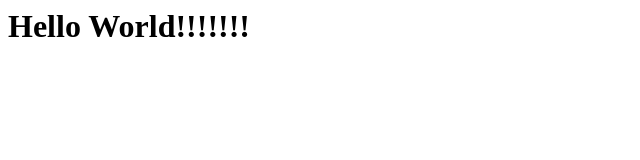
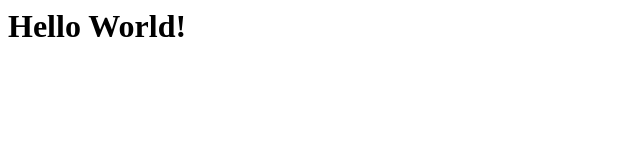
Before and after one commit to umorenovanderlaanTechtonic/Test_Project, a plain HTML site: page index.html in a window 1280 px wide. Shown: the full height of the page, 0-640 px from the left. Drawn offline with Linux system fonts and the light colour scheme.

Commit message:
fewer exclamation marks

```diff
--- a/index.html
+++ b/index.html
@@ -1 +1 @@
-<h1>Hello World!!!!!!!</h1>
+<h1>Hello World!</h1>
```
